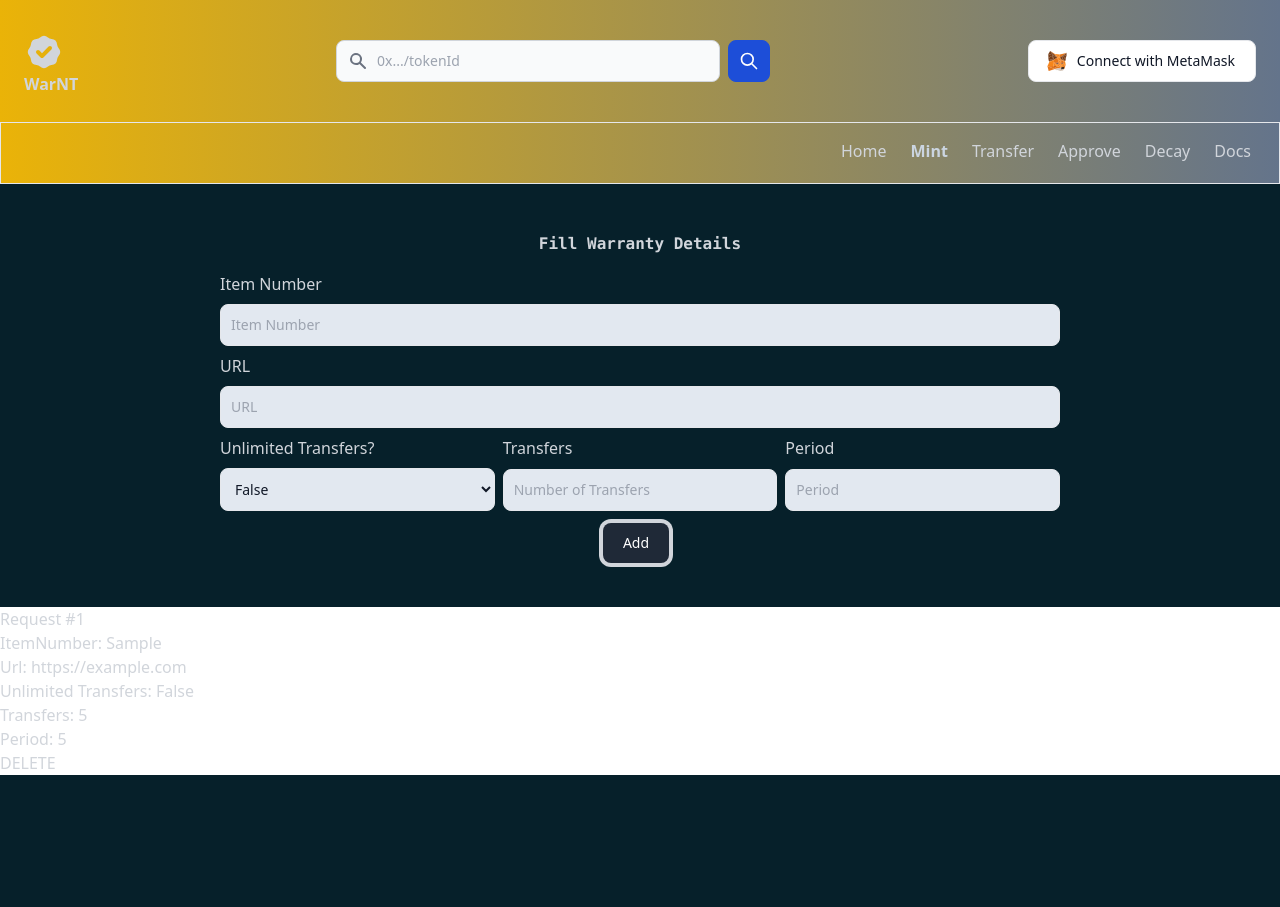
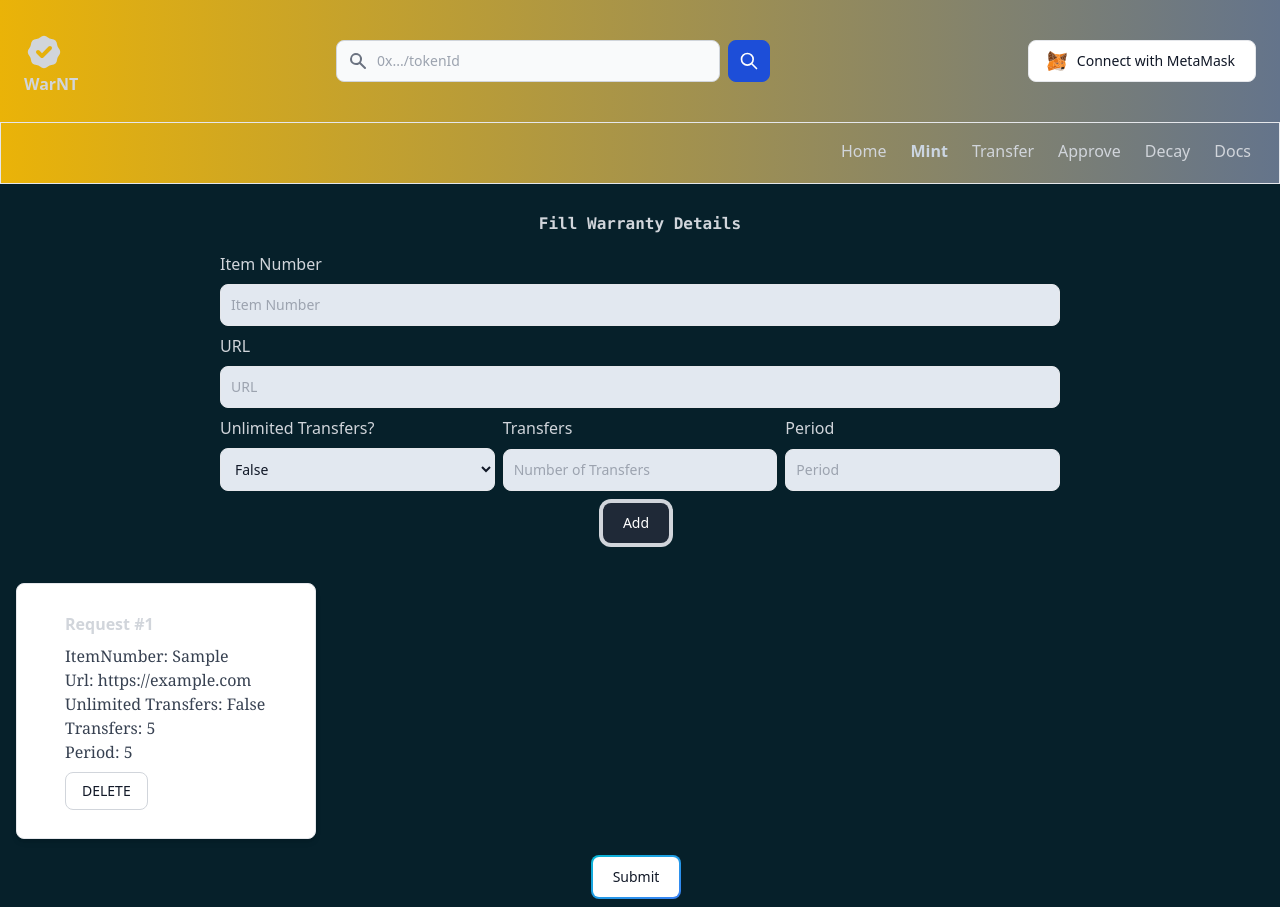
Before and after one commit to ksgr5566/Warranty-NFT, a Next.js app in the folder client/: page /mint in a window 1280 px wide. Both pictures are taken after typing "Sample", "https://example.com", "5", "5" into the empty fields and a click on the button "Add". Before the commit the page ends 800 px from the top, so only its background shows below. Built offline with nearby package versions, Linux system fonts and the light colour scheme.

Commit message:
Co-authored-by: Kovvuri Sai Gopal Reddy <ksgr5566@gmail.com>

```diff
--- a/client/components/CreateMintForm.jsx
+++ b/client/components/CreateMintForm.jsx
@@ -34,7 +34,7 @@ function CreateMintForm({ onAdd }) {
   }
 
   return (
-    <div className="sm:mx-20 mx-2 py-6">
+    <div className="sm:mx-20 mx-2 py-1">
       <div className="sm:mx-auto mt-6 select-none">
         <h1 className="text-center font-bold font-mono mb-4">
           Fill Warranty Details
--- a/client/components/MintCard.jsx
+++ b/client/components/MintCard.jsx
@@ -6,14 +6,21 @@ function MintCard(props) {
 
     return (
         <>
-        <div className="bg-white">
-            <h1>Request #{props.id + 1}</h1>
-            <p>ItemNumber: {props.itemNumber}</p>
-            <p>Url: <a href={props.url}>{props.url}</a></p>
-            <p>Unlimited Transfers: {props.unlimitedTransfers ? "True" : "False"}</p>
-            <p>Transfers: {props.transfers}</p>
-            <p>Period: {props.period}</p>
-            <button onClick={handleClick}>DELETE</button>
+
+        <div className="block p-6 max-w-sm bg-white rounded-lg border border-gray-200 shadow-md hover:bg-gray-100 dark:bg-gray-800 dark:border-gray-700 dark:hover:bg-gray-700">
+        <div class="px-6 py-1">
+            <h1 className="font-bold wx-4">Request #{props.id + 1}</h1>
+            </div>
+            <div class="px-6 py-1">
+            <p className="font-serif text-gray-700 dark:text-gray-400">ItemNumber: {props.itemNumber}</p>
+            <p className="font-serif text-gray-700 dark:text-gray-400">Url: <a href={props.url} target="_blank">{props.url}</a></p>
+            <p className="font-serif text-gray-700 dark:text-gray-400">Unlimited Transfers: {props.unlimitedTransfers ? "True" : "False"}</p>
+            <p className="font-serif text-gray-700 dark:text-gray-400">Transfers: {props.transfers}</p>
+            <p className="font-serif text-gray-700 dark:text-gray-400">Period: {props.period}</p>
+            </div>
+            <div class="px-6 py-1">
+            <button className="inline-flex items-center py-2 px-4 text-sm font-medium text-center text-gray-900 bg-white rounded-lg border border-gray-300 hover:bg-gray-100 focus:ring-4 focus:outline-none focus:ring-gray-200 dark:bg-gray-800 dark:text-white dark:border-gray-600 dark:hover:bg-gray-700 dark:hover:border-gray-700 dark:focus:ring-gray-700" onClick={handleClick}>DELETE</button>
+            </div>
         </div>
         </>
     )
--- a/client/pages/mint.jsx
+++ b/client/pages/mint.jsx
@@ -21,6 +21,7 @@ function mint() {
   return (
     <>
       <CreateMintForm onAdd={addForm} />
+      <div className="bg-grey grid sm:grid-cols-3 md:grid-cols-4  grid-cols-1 mx-4 my-4 gap-x-4 gap-y-4">
       {forms.map((form, index) => {
         return (
           <MintCard
@@ -35,6 +36,12 @@ function mint() {
           />
         )
       })}
+      </div>
+      <div className="flex justify-center">
+      <button className=" relative inline-flex items-center justify-center p-0.5 mb-2 mr-2 overflow-hidden text-sm font-medium text-gray-900 rounded-lg group bg-gradient-to-br from-cyan-500 to-blue-500 group-hover:from-cyan-500 group-hover:to-blue-500 hover:text-white dark:text-white focus:ring-4 focus:outline-none focus:ring-cyan-200 dark:focus:ring-cyan-800">
+      <span className="relative px-5 py-2.5 transition-all ease-in duration-75 bg-white dark:bg-gray-900 rounded-md group-hover:bg-opacity-0">
+        Submit </span></button>
+      </div>
     </>
   )
 }
```
Also changed, not shown: 1 other file (tests, documents, lock files or other folders).
